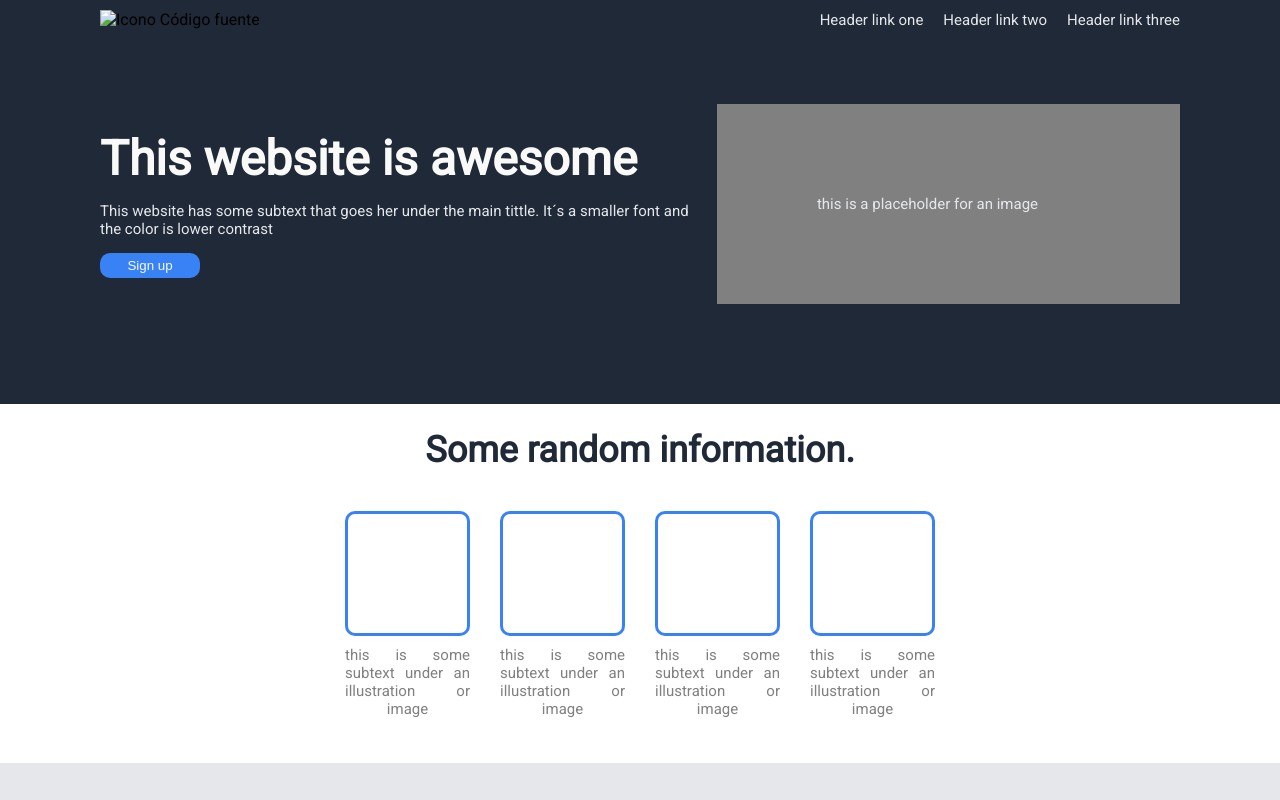
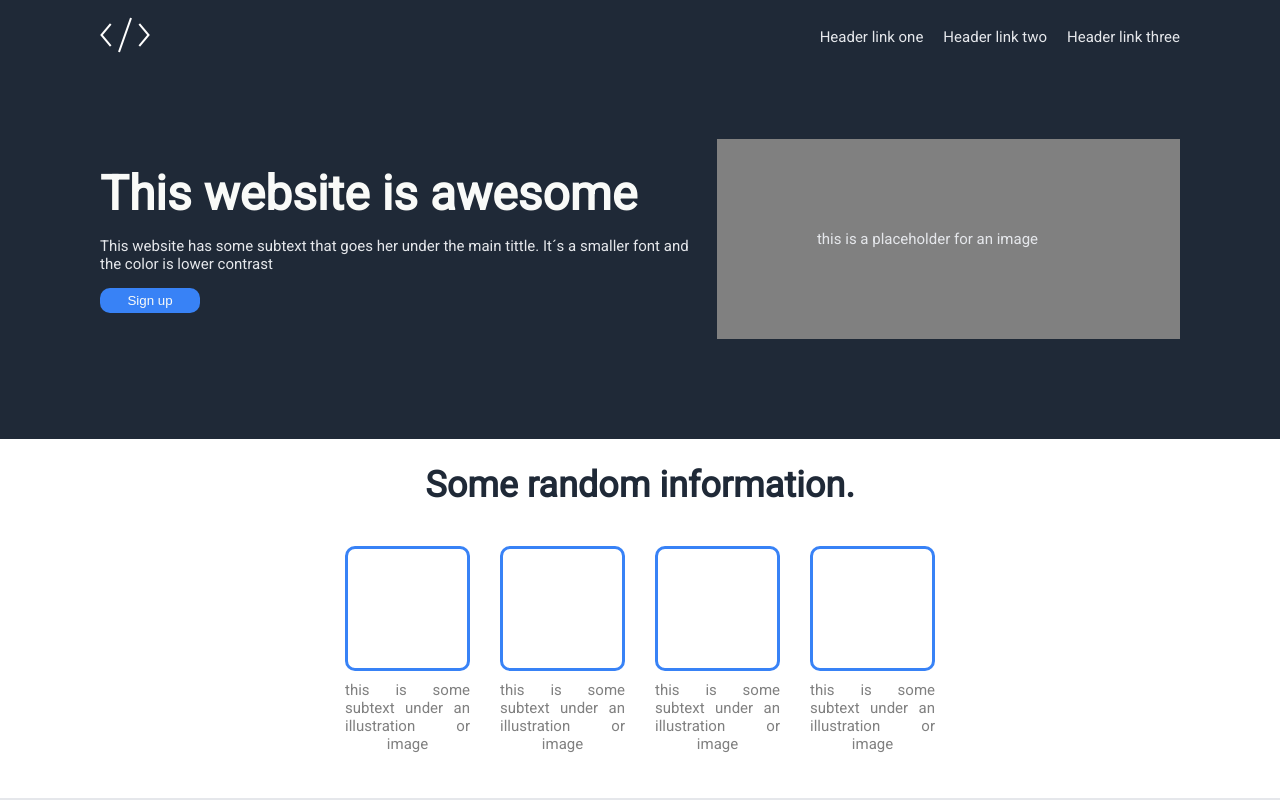
Before and after one commit to eduhumanes91/landing-page-odin, a plain HTML site: page index.html in a window 1280 px wide. Shown: the top 800 px of the page. Drawn offline with Linux system fonts and the light colour scheme; the site is published under a folder, as on GitHub Pages, so addresses that start at the root find nothing.

Commit message:
Change ref Logo

```diff
--- a/index.html
+++ b/index.html
@@ -10,7 +10,7 @@
     <header class="header">
         <nav class="header-nav">
             <div class="logo-container">
-                <img class="img-logo" src="/images/Logo.png" alt="Icono Código fuente">
+                <img class="img-logo" src="images/Logo.png" alt="Icono Código fuente">
             </div>
             <div class="nav-links">
                 <ul class="nav-links-ul">
```
